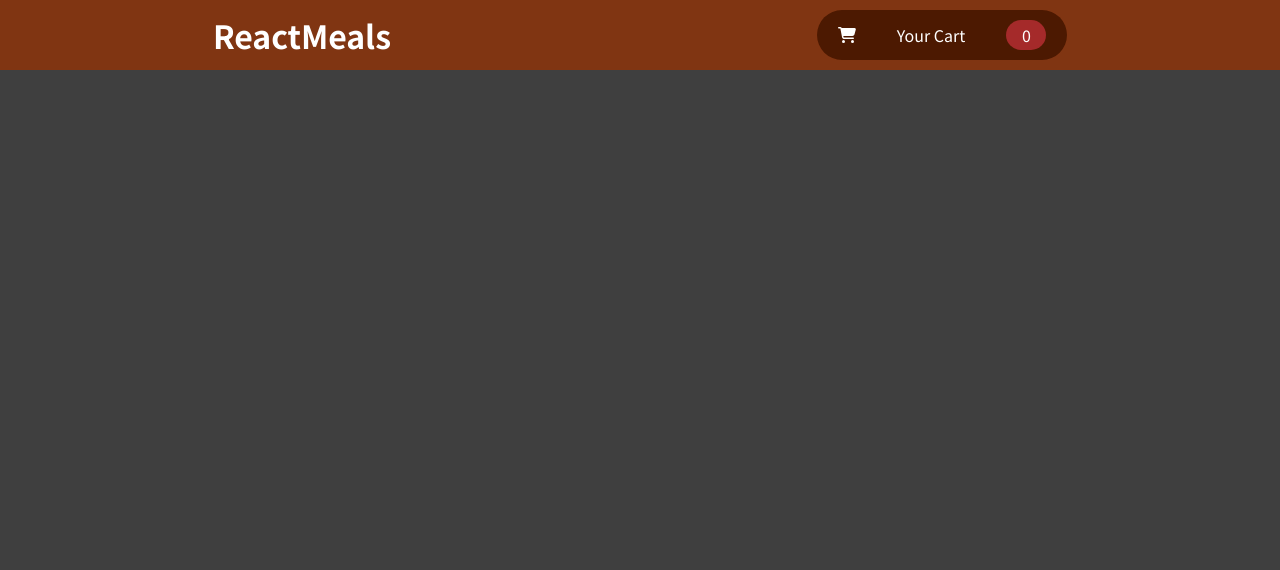
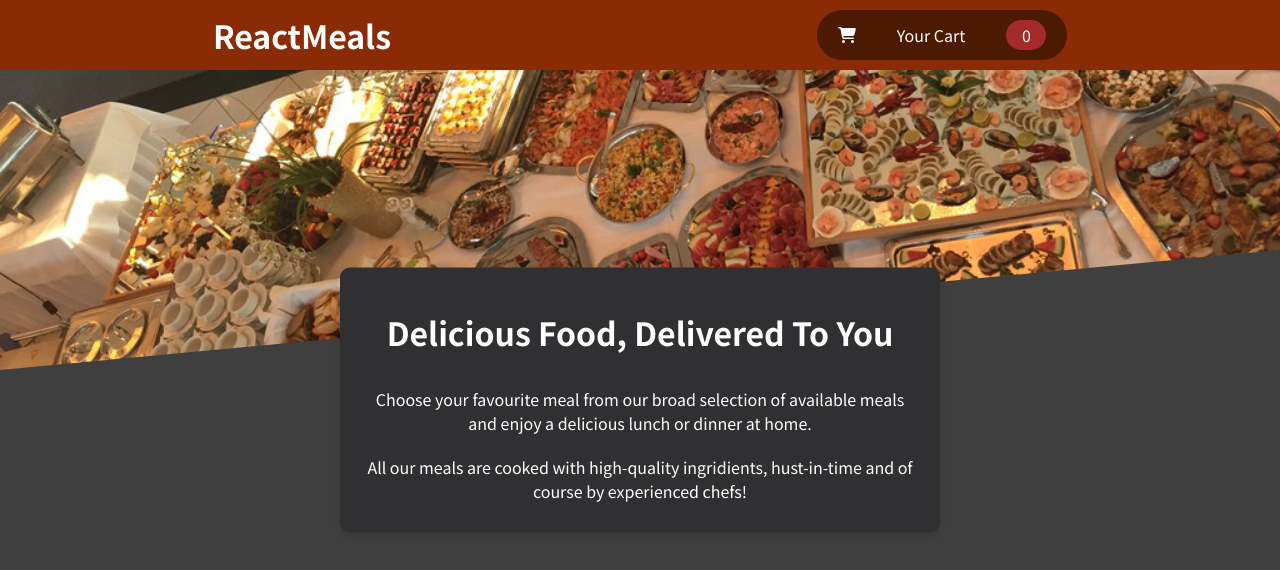
Before and after one commit to Kuldeep2804Yadav/RestaurantApp, a React (Create React App) app: page / in a window 1280 px wide. Shown: the top 570 px of the page. Built offline with nearby package versions, Linux system fonts and the light colour scheme.

Commit message:
Added a Card Summery Component

```diff
--- a/src/App.js
+++ b/src/App.js
@@ -1,9 +1,12 @@
 import React from "react";
 import Header from "./components/Layout/Header";
+import Summary from "./components/Layout/Summary";
 function App() {
   return (
     <div>
       <Header/>
+      <Summary/>
+
     </div>
   );
 }
--- a/src/components/Layout/Header.css
+++ b/src/components/Layout/Header.css
@@ -1,12 +1,23 @@
+.header {
+  background-color: #8a2b06;
+  color: white;
+  display: flex;
+  justify-content: space-around;
+  align-items: center;
+  height: 70px;
+  width: 100%;
+}
 
-.header{
-    height: 70px;
-    width: 100%;
-    background-color: rgb(128, 53, 18);
+.image-wrapper {
+  width: 100%;
+  overflow: hidden;
+  margin: 0 auto;
+}
 
-    display: flex;
-    align-items: center;
-    justify-content: space-around;
-    color: white;
-
+.image {
+  width: 100%;
+  height: 300px;
+  display: block;
+  object-fit: cover;
+  clip-path: polygon(0 0, 100% 0, 100% 60%, 0 100%);
 }
--- a/src/components/Layout/Header.js
+++ b/src/components/Layout/Header.js
@@ -1,16 +1,21 @@
-import React from 'react'
-import Cart from '../Cart/Cart'
-import './Header.css'
+
+import React from "react";
+import Cart from "../Cart/Cart";
+import "./Header.css";
+import mealsImage from '../Asset/meals.jpg';
 
 function Header() {
   return (
-
-        <div className='header'>
-            <h1>ReactMeals</h1>
-            <Cart/>
-        </div>
-
-  )
+    <React.Fragment>
+      <header className="header">
+        <h1>ReactMeals</h1>
+        <Cart />
+      </header>
+      <div className="image-wrapper">
+        <img src={mealsImage} className="image" alt="Meals" />
+      </div>
+    </React.Fragment>
+  );
 }
 
-export default Header
+export default Header;
--- /dev/null
+++ b/src/components/Layout/Summary.css
@@ -0,0 +1,20 @@
+
+.summary {
+    position: absolute;
+    top: 50%;
+    left: 50%;
+    transform: translate(-50%, -50%);
+    background-color:rgb(48, 48, 50);
+    padding: 20px;
+    border-radius: 10px;
+    box-shadow: 0 4px 8px rgba(0, 0, 0, 0.1);
+    text-align: center;
+    width: 80%;
+    max-width: 600px;
+    color: white;
+  }
+
+  .summary__para p {
+    margin: 0;
+    padding: 10px 0;
+  }
--- /dev/null
+++ b/src/components/Layout/Summary.js
@@ -0,0 +1,23 @@
+import React from "react";
+import Card from "../UI/Card/Card";
+import "./Summary.css"
+
+function Summary() {
+  return (
+    <Card className="summary">
+      <h1>Delicious Food, Delivered To You</h1>
+      <div className="summary__para">
+        <p>
+          Choose your favourite meal from our broad selection of available meals
+          and enjoy a delicious lunch or dinner at home.
+        </p>
+        <p>
+          All our meals are cooked with high-quality ingridients, hust-in-time
+          and of course by experienced chefs!
+        </p>
+      </div>
+    </Card>
+  );
+}
+
+export default Summary;
--- /dev/null
+++ b/src/components/UI/Card/Card.css
@@ -0,0 +1,3 @@
+.card {
+  border-radius: 10px;
+}
--- /dev/null
+++ b/src/components/UI/Card/Card.js
@@ -0,0 +1,10 @@
+import React from 'react'
+import './Card.css'
+
+function Card(props) {
+  return (
+    <div className={`card ${props.className}`}>{props.children}</div>
+  )
+}
+
+export default Card
```
Also changed, not shown: src/components/Asset/meals.jpg (added).
